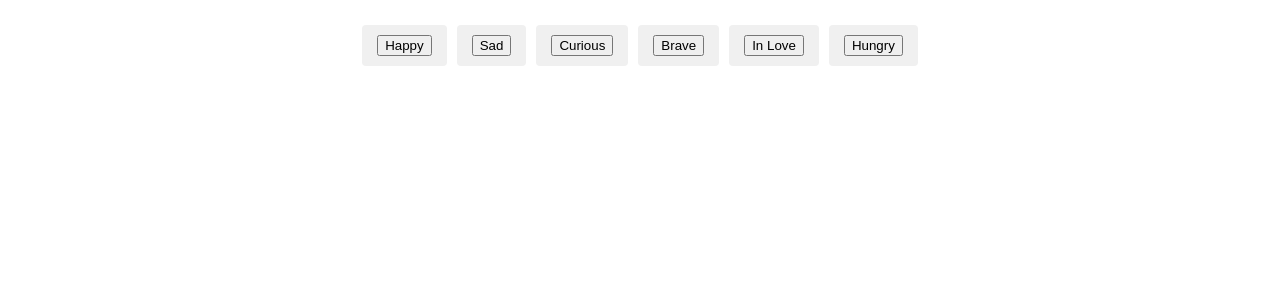
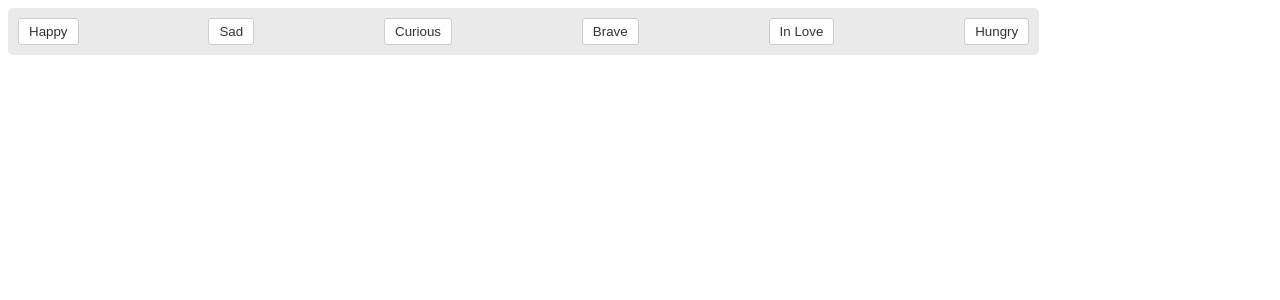
Before and after one commit to clasei/galactic-hitchhiker, an Angular app: page / in a window 1280 px wide. Shown: the top 300 px of the page. Built offline with nearby package versions, Linux system fonts and the light colour scheme.

Commit message:
style udpated

```diff
--- a/src/app/mood-selector/mood-button/mood-button.component.sass
+++ b/src/app/mood-selector/mood-button/mood-button.component.sass
@@ -0,0 +1,17 @@
+$button-bg: #fff
+$button-color: #333
+$button-hover-bg: darken($button-bg, 10%)
+$button-padding: 5px 10px
+$button-border-radius: 3px
+
+.mood-button
+  background-color: $button-bg
+  color: $button-color
+  padding: $button-padding
+  border-radius: $button-border-radius
+  border: 1px solid darken($button-bg, 20%)
+  cursor: pointer
+  transition: background-color 0.3s
+
+  &:hover
+    background-color: $button-hover-bg
--- a/src/app/mood-selector/mood-selector.component.sass
+++ b/src/app/mood-selector/mood-selector.component.sass
@@ -1,15 +1,13 @@
+$selector-padding: 10px
+$selector-bg: #eaeaea
+$selector-border-radius: 5px
+
 .mood-selector
+  background-color: $selector-bg
+  padding: $selector-padding
+  border-radius: $selector-border-radius
   display: flex
-  justify-content: center
-  align-items: center
-  margin: 20px
-
-.mood-button
-  padding: 10px 15px
-  margin: 5px
-  background-color: #f0f0f0
-  border: none
-  border-radius: 4px
-  cursor: pointer
-  &:hover
-    background-color: #e0e0e0
+  justify-content: space-between
+  flex-wrap: wrap
+  gap: 10px
+  max-width: 80%
```
